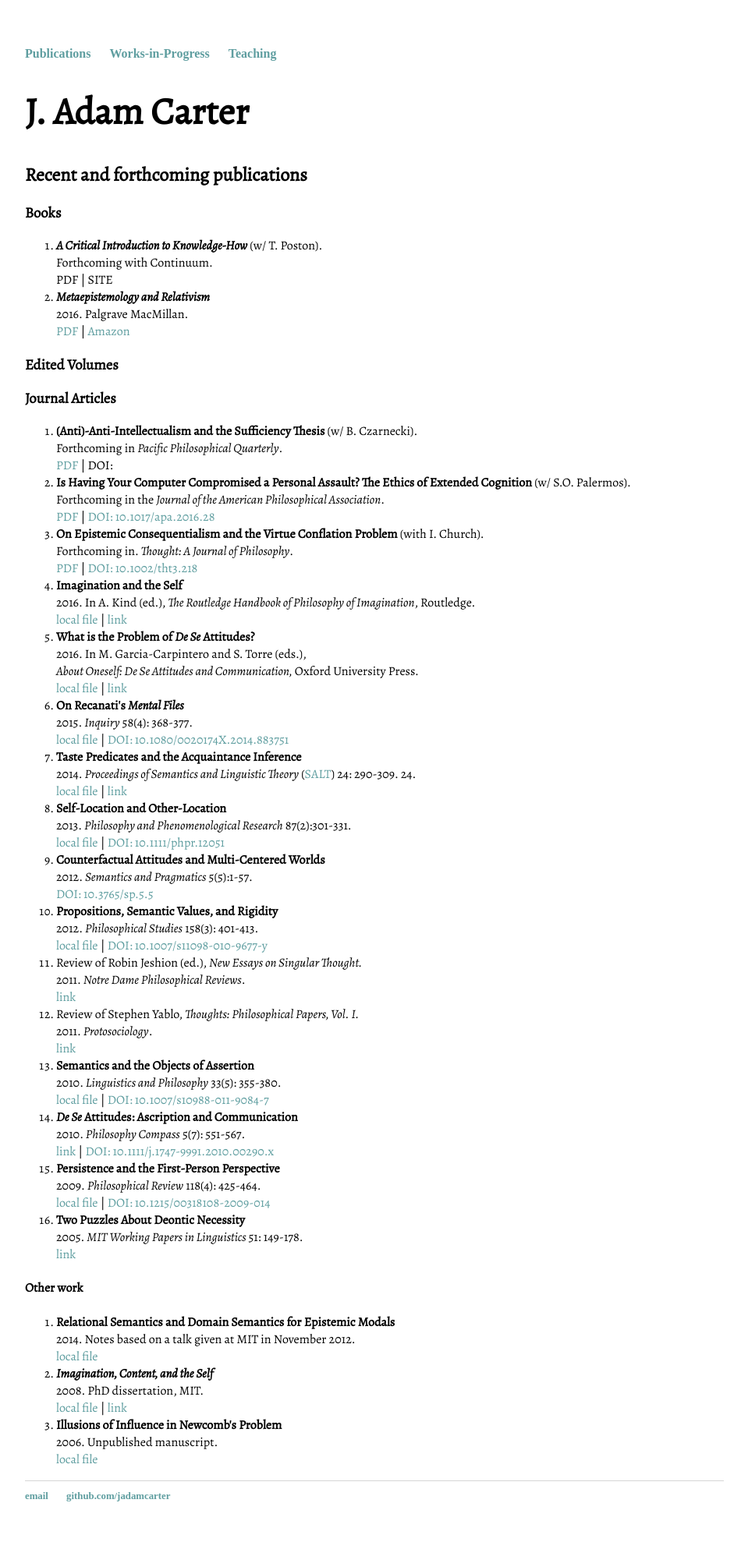
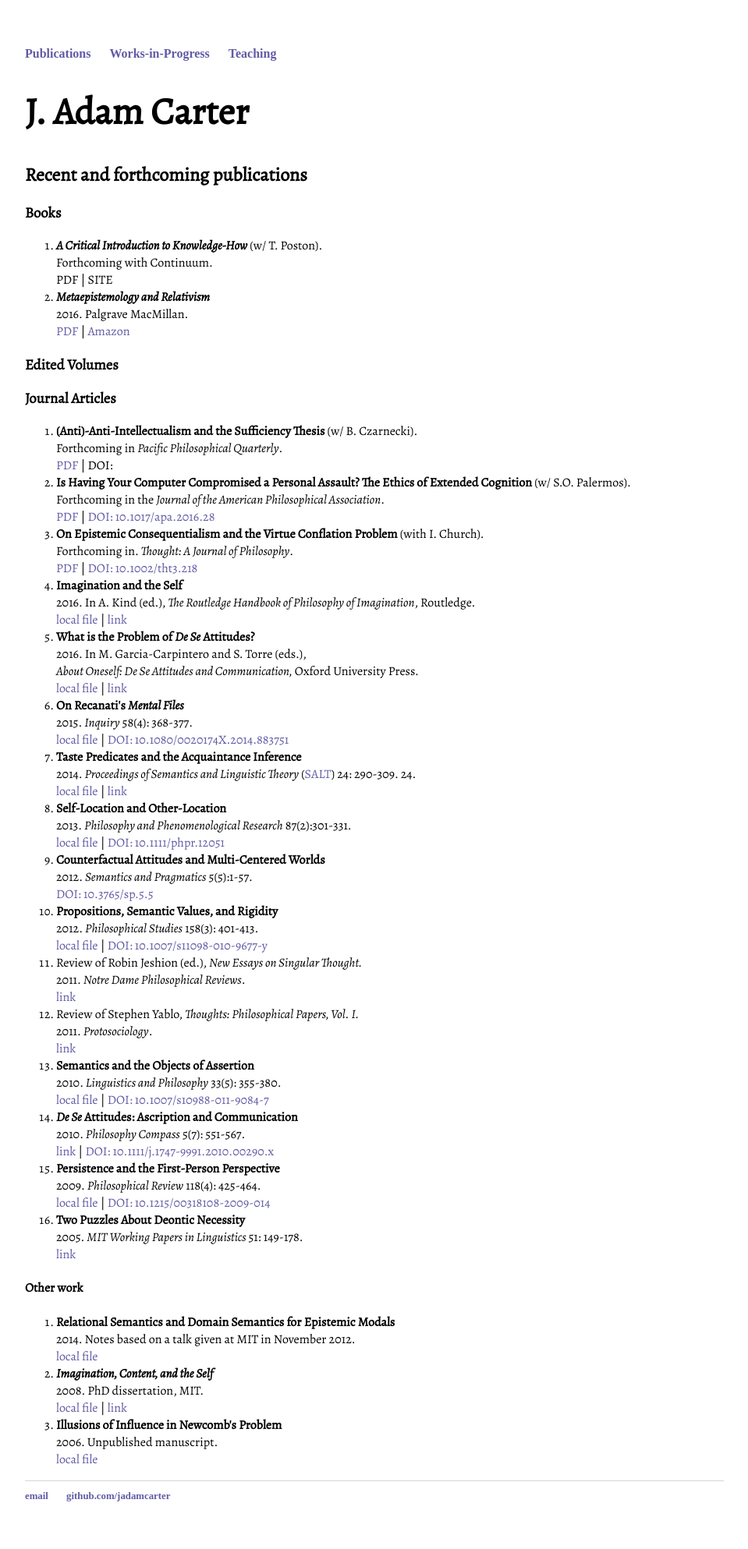
Before and after one commit to jadamcarter/jadamcarter.github.io, a Jekyll site: the page built from index.html, in a window 1280 px wide. Shown: the whole page at 78% size, without its empty margins (160-1119 px from the left). Built offline with Jekyll 4.4.1, drawn with Linux system fonts in a browser that asks for light colours; some web fonts are replaced.

Commit message:
Update main.css

```diff
--- a/css/main.css
+++ b/css/main.css
@@ -15,7 +15,7 @@ nav ul li, footer ul li {
 }
 a {
     text-decoration: none;
-    color: #5F9EA0;
+    color: #615ba5;
 }
 a:hover {
     text-decoration: underline;
```
